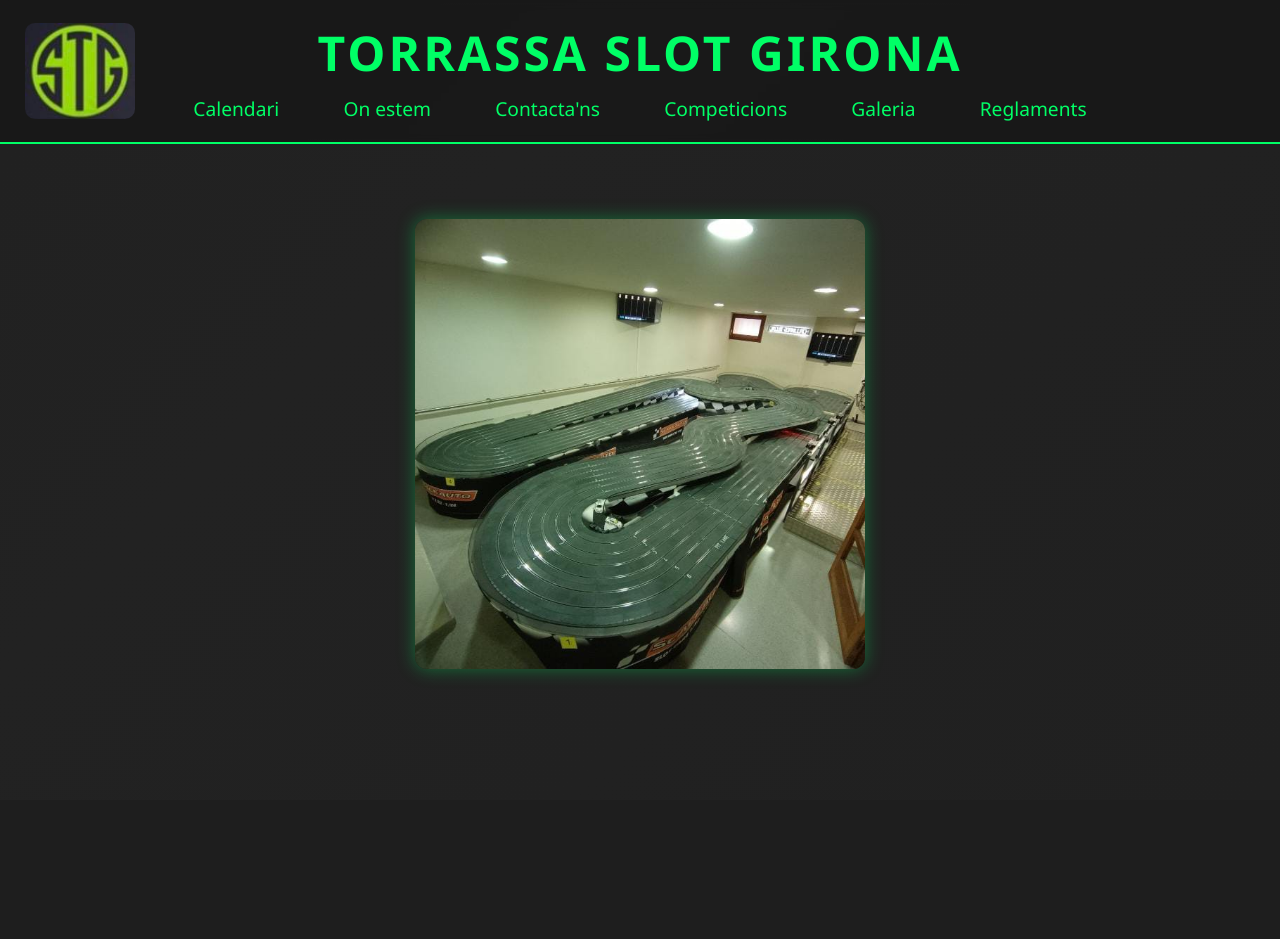
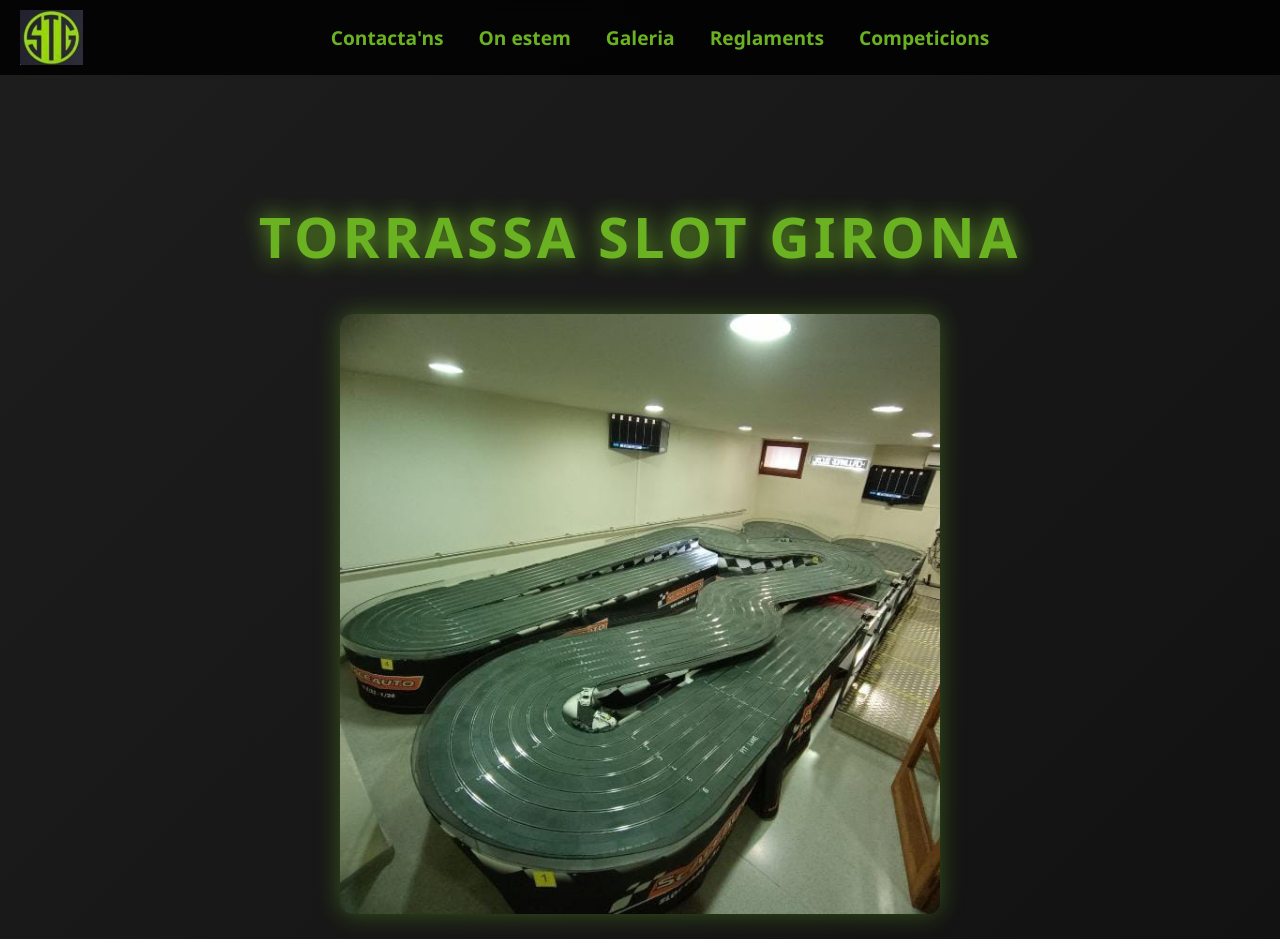
Before and after one commit to pibeoriol-star/TorrassaSlotGirona, a plain HTML site: page index.html in a window 1280 px wide. Before the commit the page ends 800 px from the top, so only its background shows below. Drawn offline with Linux system fonts and the light colour scheme.

Commit message:
Update index.html

```diff
--- a/index.html
+++ b/index.html
@@ -2,156 +2,221 @@
 <html lang="ca">
 <head>
     <meta charset="UTF-8">
+    <meta name="viewport" content="width=device-width, initial-scale=1.0">
     <title>Torrassa Slot Girona</title>
 
     <style>
+        :root {
+            --verd-logo: #6BB222;
+        }
+
         body {
             margin: 0;
             font-family: "Segoe UI", Arial, sans-serif;
-            color: #00ff66;
-            background: #1e1e1e;
+            background: linear-gradient(-45deg, #0a0a0a, #1a1a1a, #2a2a2a, #0f0f0f);
+            background-size: 400% 400%;
+            animation: gradientMove 12s ease infinite;
+            color: var(--verd-logo);
         }
 
-        /* Fons gris amb animació subtil */
-        .background {
-            min-height: 100vh;
-            background: linear-gradient(135deg, #1a1a1a, #222, #1c1c1c);
-            background-size: 400% 400%;
-            animation: softGlow 18s ease-in-out infinite;
-        }
-
-        @keyframes softGlow {
-            0%   { background-position: 0% 50%; }
-            50%  { background-position: 100% 50%; }
+        @keyframes gradientMove {
+            0% { background-position: 0% 50%; }
+            50% { background-position: 100% 50%; }
             100% { background-position: 0% 50%; }
         }
 
-        /* Capçalera */
-        header {
-            position: relative;
-            padding: 20px 0;
-            border-bottom: 2px solid #00ff66;
-            background: rgba(0,0,0,0.25);
-            backdrop-filter: blur(4px);
-            text-align: center; /* Centra el contingut */
+        /* ANIMACIONS */
+        @keyframes fadeDown {
+            from { opacity: 0; transform: translateY(-25px); }
+            to { opacity: 1; transform: translateY(0); }
         }
 
-        /* Logo */
-        .logo {
-            position: absolute;
-            left: 25px;
-            top: 50%;
-            transform: translateY(-50%);
-            width: 110px;
-            height: auto;
-            border-radius: 10px;
-            transition: 0.3s ease;
+        @keyframes fadeUp {
+            from { opacity: 0; transform: translateY(25px); }
+            to { opacity: 1; transform: translateY(0); }
         }
 
-        .logo:hover {
-            transform: translateY(-50%) scale(1.1);
-            filter: brightness(1.2);
+        @keyframes glowPulse {
+            0% { text-shadow: 0 0 10px var(--verd-logo); }
+            50% { text-shadow: 0 0 25px var(--verd-logo); }
+            100% { text-shadow: 0 0 10px var(--verd-logo); }
         }
 
-        /* Bloc centrat */
-        .center-block {
-            display: inline-block;
+        @keyframes logoPop {
+            0% { transform: scale(0.7); opacity: 0; }
+            100% { transform: scale(1); opacity: 1; }
         }
 
-        /* Títol */
-        header h1 {
-            margin: 0;
-            font-size: 3rem;
-            font-weight: 700;
-            letter-spacing: 3px;
-            text-transform: uppercase;
-            transition: 0.25s ease;
+        /* CAPÇALERA */
+        header {
+            position: fixed;
+            top: 0;
+            left: 0;
+            width: 100%;
+            background: rgba(0,0,0,0.85);
+            backdrop-filter: blur(6px);
+            padding: 10px 20px;
+            display: flex;
+            align-items: center;
+            z-index: 1000;
+            animation: fadeDown 0.8s ease-out;
         }
 
-        header h1:hover {
-            transform: scale(1.03);
-            color: white;
+        .logo {
+            height: 55px;
+            margin-right: 20px;
+            animation: logoPop 0.8s ease-out;
         }
 
-        /* Menú */
+        /* MENÚ CENTRAT */
+        .menu-wrapper {
+            position: absolute;
+            left: 50%;
+            transform: translateX(-50%);
+        }
+
         nav {
-            margin-top: 10px;
+            display: flex;
+            gap: 35px;
         }
 
         nav a {
+            color: var(--verd-logo);
             text-decoration: none;
-            color: #00ff66;
-            margin: 0 18px;
             font-size: 1.2rem;
-            padding: 6px 12px;
-            border-radius: 6px;
-            transition: 0.25s ease;
+            font-weight: 600;
+            transition: 0.3s;
+            animation: fadeDown 1s ease-out;
         }
 
         nav a:hover {
-            background: #00ff66;
-            color: #000;
-            transform: scale(1.1);
+            color: white;
+            text-shadow: 0 0 10px var(--verd-logo);
         }
 
-        /* Contingut central */
+        /* HAMBURGUESA */
+        .hamburger {
+            margin-left: auto;
+            display: none;
+            flex-direction: column;
+            gap: 5px;
+            cursor: pointer;
+        }
+
+        .hamburger div {
+            width: 28px;
+            height: 4px;
+            background: var(--verd-logo);
+            border-radius: 5px;
+            transition: 0.3s;
+        }
+
+        /* MENÚ MÒBIL ACCESSIBLE */
+        .mobile-menu {
+            position: fixed;
+            top: 70px;
+            right: 0;
+            width: 220px;
+            background: rgba(0,0,0,0.95);
+            backdrop-filter: blur(6px);
+            padding: 20px;
+            display: flex;
+            flex-direction: column;
+            gap: 20px;
+            z-index: 999;
+            transform: translateX(100%);
+            transition: transform 0.35s ease;
+        }
+
+        .mobile-menu.open {
+            transform: translateX(0);
+        }
+
+        .mobile-menu a {
+            color: var(--verd-logo);
+            text-decoration: none;
+            font-size: 1.3rem;
+            font-weight: 600;
+        }
+
+        /* PORTADA */
         .hero {
-            display: flex;
-            justify-content: center;
-            align-items: center;
-            height: calc(100vh - 200px);
+            margin-top: 140px;
             text-align: center;
+            padding: 20px;
+        }
+
+        .hero h1 {
+            font-size: clamp(2rem, 6vw, 3.5rem);
+            letter-spacing: 4px;
+            animation: glowPulse 3s infinite ease-in-out, fadeUp 1s ease-out;
+            margin-bottom: 40px;
         }
 
         .hero img {
-            width: 60%;
-            max-width: 450px;
+            width: 90%;
+            max-width: 600px;
             border-radius: 12px;
-            box-shadow: 0 0 18px rgba(0,255,100,0.35);
-            transition: 0.3s ease;
+            box-shadow: 0 0 25px rgba(107,178,34,0.4);
+            animation: fadeUp 1.2s ease-out;
         }
 
-        .hero img:hover {
-            transform: scale(1.04);
-            box-shadow: 0 0 28px rgba(0,255,100,0.55);
-        }
-
-        /* Responsive */
-        @media (max-width: 768px) {
-            header h1 { font-size: 2rem; }
-            .logo { width: 70px; left: 15px; }
-            nav a { margin: 6px; font-size: 1rem; }
-            .hero img { width: 80%; }
+        /* RESPONSIVE */
+        @media (max-width: 750px) {
+            nav { display: none; }
+            .hamburger { display: flex; }
+            .logo { height: 45px; }
         }
     </style>
 </head>
 
 <body>
 
-<div class="background">
+<header>
+    <img src="logo.png" class="logo" alt="Logo Torrassa Slot Girona">
 
-    <header>
-        <img src="logo.png" alt="Logo Torrassa" class="logo">
-
-        <div class="center-block">
-            <h1>Torrassa Slot Girona</h1>
-
+    <div class="menu-wrapper">
         <nav>
-                <a href="calendari.html">Calendari</a>
+            <a href="contactans.html">Contacta'ns</a>
             <a href="onestem.html">On estem</a>
-                <a href="contactans.html">Contacta'ns</a>
-                <a href="competicions.html">Competicions</a>
             <a href="galeria.html">Galeria</a>
             <a href="reglaments.html">Reglaments</a>
+            <a href="competicions.html">Competicions</a>
         </nav>
     </div>
+
+    <button class="hamburger" aria-label="Obrir menú" aria-expanded="false" onclick="toggleMenu()">
+        <div></div>
+        <div></div>
+        <div></div>
+    </button>
 </header>
 
-    <div class="hero">
-        <img src="torrassa.png" alt="Circuit Torrassa">
+<div class="mobile-menu" id="mobileMenu" aria-hidden="true">
+    <a href="contactans.html">Contacta'ns</a>
+    <a href="onestem.html">On estem</a>
+    <a href="galeria.html">Galeria</a>
+    <a href="reglaments.html">Reglaments</a>
+    <a href="competicions.html">Competicions</a>
 </div>
 
+<div class="hero">
+    <h1>TORRASSA SLOT GIRONA</h1>
+    <img src="torrassa.png" alt="Torrassa Slot Girona">
 </div>
+
+<script>
+    function toggleMenu() {
+        const menu = document.getElementById("mobileMenu");
+        const hamburger = document.querySelector(".hamburger");
+
+        menu.classList.toggle("open");
+
+        const isOpen = menu.classList.contains("open");
+        hamburger.setAttribute("aria-expanded", isOpen);
+        menu.setAttribute("aria-hidden", !isOpen);
+    }
+</script>
 
 </body>
 </html>
```
Lines whose indentation alone changed are shown as unchanged.
